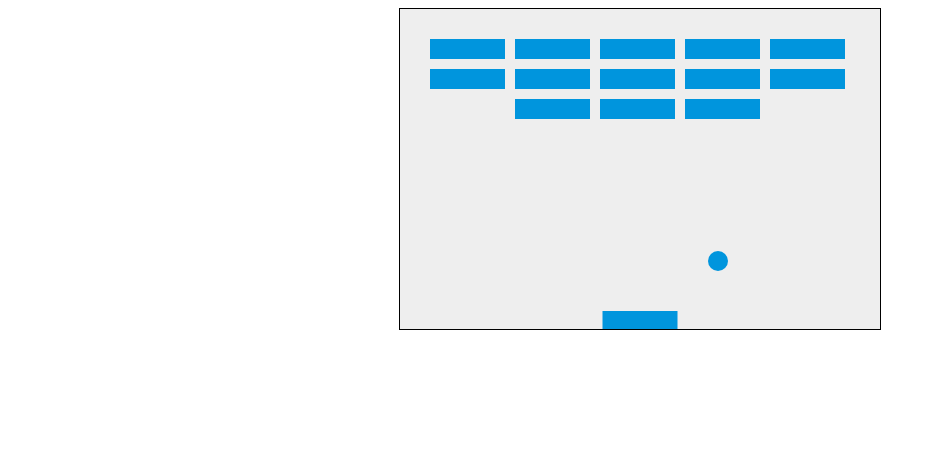
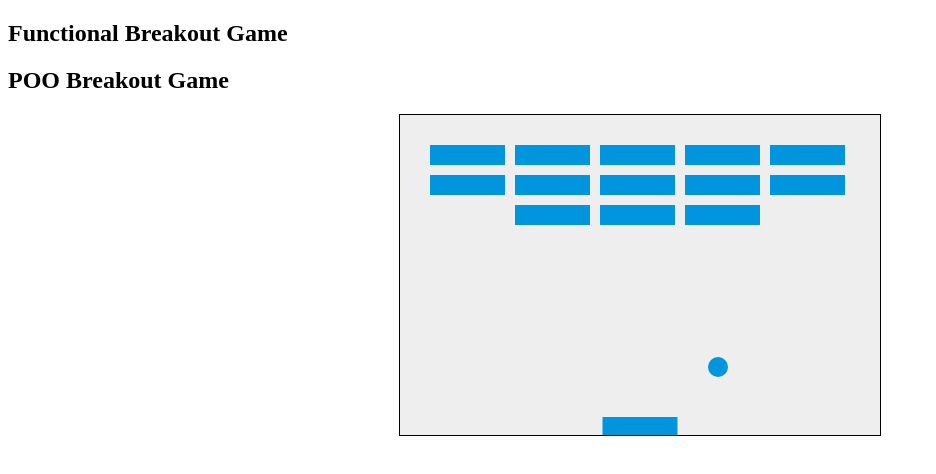
Before and after one commit to yahyasghayron/jsBreakout, a website: page public/index.html in a window 1280 px wide. Shown: the whole page, without its empty margins (0-936 px from the left). Drawn offline with Linux system fonts and the light colour scheme.

Commit message:
create a second version based on poo

```diff
--- /dev/null
+++ b/public/game2.js
@@ -0,0 +1,165 @@
+// Ball class
+class Ball {
+    constructor(radius, canvas) {
+        this.radius = radius;
+        this.x = canvas.width / 2;
+        this.y = canvas.height - 30;
+        this.dx = 2;
+        this.dy = -2;
+        this.canvas = canvas;
+        this.ctx = canvas.getContext("2d");
+    }
+
+    draw() {
+        this.ctx.beginPath();
+        this.ctx.arc(this.x, this.y, this.radius, 0, Math.PI * 2);
+        this.ctx.fillStyle = "#0095DD";
+        this.ctx.fill();
+        this.ctx.closePath();
+    }
+
+    update() {
+        this.x += this.dx;
+        this.y += this.dy;
+        this.checkWallCollision();
+    }
+
+    checkWallCollision() {
+        if (this.x + this.dx > this.canvas.width - this.radius || this.x + this.dx < this.radius) {
+            this.dx = -this.dx;
+        }
+     }
+}
+
+// Paddle class
+class Paddle {
+    constructor(width, height, canvas) {
+        this.width = width;
+        this.height = height;
+        this.x = (canvas.width - width) / 2;
+        this.canvas = canvas;
+        this.ctx = canvas.getContext("2d");
+        document.addEventListener("mousemove", this.mouseMoveHandler.bind(this), false);
+    }
+
+    draw() {
+        this.ctx.beginPath();
+        this.ctx.rect(this.x, this.canvas.height - this.height, this.width, this.height);
+        this.ctx.fillStyle = "#0095DD";
+        this.ctx.fill();
+        this.ctx.closePath();
+    }
+
+    mouseMoveHandler(e) {
+        const relativeX = e.clientX - this.canvas.offsetLeft;
+        if (relativeX > 0 && relativeX < this.canvas.width) {
+            this.x = relativeX - this.width / 2;
+        }
+    }
+}
+
+// Brick class
+class Brick {
+    constructor(x, y, width, height) {
+        this.x = x;
+        this.y = y;
+        this.width = width;
+        this.height = height;
+        this.status = 1;
+    }
+
+    draw(ctx) {
+        if (this.status == 1) {
+            ctx.beginPath();
+            ctx.rect(this.x, this.y, this.width, this.height);
+            ctx.fillStyle = "#0095DD";
+            ctx.fill();
+            ctx.closePath();
+        }
+    }
+
+    collision(ball) {
+        if (this.status == 1) {
+            if (ball.x > this.x && ball.x < this.x + this.width && ball.y > this.y && ball.y < this.y + this.height) {
+                ball.dy = -ball.dy;
+                this.status = 0;
+            }
+        }
+    }
+}
+
+// Game class
+class Game {
+    constructor(canvas) {
+        this.canvas = canvas;
+        this.ctx = canvas.getContext("2d");
+        this.ball = new Ball(10, canvas);
+        this.paddle = new Paddle(75, 18, canvas);
+        this.bricks = this.createBricks();
+        this.isGameOver = false;
+    }
+
+    createBricks() {
+        const brickRowCount = 3;
+        const brickColumnCount = 5;
+        const brickWidth = 75;
+        const brickHeight = 20;
+        const brickPadding = 10;
+        const brickOffsetTop = 30;
+        const brickOffsetLeft = 30;
+
+        const bricks = [];
+        for (let c = 0; c < brickColumnCount; c++) {
+            bricks[c] = [];
+            for (let r = 0; r < brickRowCount; r++) {
+                const brickX = c * (brickWidth + brickPadding) + brickOffsetLeft;
+                const brickY = r * (brickHeight + brickPadding) + brickOffsetTop;
+                bricks[c][r] = new Brick(brickX, brickY, brickWidth, brickHeight);
+            }
+        }
+        return bricks;
+    }
+
+    draw() {
+        this.ctx.clearRect(0, 0, this.canvas.width, this.canvas.height);
+        this.ball.draw();
+        this.paddle.draw();
+        this.bricks.flat().forEach(brick => brick.draw(this.ctx));
+        this.checkCollisions();
+    }
+
+    update() {
+        this.ball.update();
+        this.checkPaddleCollision();
+        if (this.isGameOver) {
+            alert("Game Over");
+            document.location.reload();
+        }
+    }
+
+    checkPaddleCollision() {
+        if (this.ball.y + this.ball.dy > this.canvas.height - this.ball.radius) {
+            if (this.ball.x > this.paddle.x && this.ball.x < this.paddle.x + this.paddle.width) {
+                this.ball.dy = -this.ball.dy;
+            } else {
+                this.isGameOver = true;
+            }
+        }
+    }
+
+    checkCollisions() {
+        this.bricks.flat().forEach(brick => brick.collision(this.ball));
+    }
+
+    run() {
+        setInterval(() => {
+            this.draw();
+            this.update();
+        }, 10);
+    }
+}
+
+// Initialize the game
+const canvas = document.getElementById("myCanvas2");
+const game = new Game(canvas);
+game.run();
--- a/public/index.html
+++ b/public/index.html
@@ -16,8 +16,13 @@
 </head>
 
 <body>
-  <canvas id="myCanvas" width="480" height="320"></canvas>
-  <script src="main.js"></script>
+  <h2>Functional Breakout Game</h2>
+  <!-- <canvas id="myCanvas1" width="480" height="320"></canvas> -->
+  <!-- <script src="game1.js"></script> -->
+
+  <h2>POO Breakout Game</h2>
+  <canvas id="myCanvas2" width="480" height="320"></canvas>
+  <script src="game2.js"></script>
 </body>
 
 </html>
--- a/public/main.js
+++ /dev/null
@@ -1,115 +0,0 @@
-const canvas = document.getElementById("myCanvas");
-const ctx = canvas.getContext("2d");
-
-document.addEventListener("mousemove", mouseMoveHandler, false);
-
-const ballRadius = 10;
-let x = canvas.width / 2;
-let y = canvas.height - 30;
-let dx = 2;
-let dy = -2;
-
-const paddleHeight = 18;
-const paddleWidth = 75;
-let paddleX = (canvas.width - paddleWidth) / 2;
-
-const brickRowCount = 3;
-const brickColumnCount = 5;
-const brickWidth = 75;
-const brickHeight = 20;
-const brickPadding = 10;
-const brickOffsetTop = 30;
-const brickOffsetLeft = 30;
-
-
-
-const bricks = [];
-for (let c = 0; c < brickColumnCount; c++) {
-  bricks[c] = [];
-  for (let r = 0; r < brickRowCount; r++) {
-    bricks[c][r] = { x: 0, y: 0, status: 1 };
-  }
-}
-
-
-function drawBricks() {
-  for (let c = 0; c < brickColumnCount; c++) {
-    for (let r = 0; r < brickRowCount; r++) {
-      if (bricks[c][r].status == 1) {
-        const brickX = c * (brickWidth + brickPadding) + brickOffsetLeft;
-        const brickY = r * (brickHeight + brickPadding) + brickOffsetTop;
-        bricks[c][r].x = brickX;
-        bricks[c][r].y = brickY;
-        ctx.beginPath();
-        ctx.rect(brickX, brickY, brickWidth, brickHeight);
-        ctx.fillStyle = "#0095DD";
-        ctx.fill();
-        ctx.closePath();
-      }
-    }
-  }
-}
-
-function collisionDetection() {
-  for (let c = 0; c < brickColumnCount; c++) {
-    for (let r = 0; r < brickRowCount; r++) {
-      const b = bricks[c][r];
-      if (b.status == 1) {
-        if (x > b.x && x < b.x + brickWidth && y > b.y && y < b.y + brickHeight) {
-          dy = -dy;
-          b.status = 0;
-        }
-      }
-    }
-  }
-}
-
-function drawBall() {
-  ctx.beginPath();
-  ctx.arc(x, y, ballRadius, 0, Math.PI * 2);
-  ctx.fillStyle = "#0095DD";
-  ctx.fill();
-  ctx.closePath();
-}
-
-function mouseMoveHandler(e) {
-  const relativeX = e.clientX - canvas.offsetLeft;
-  if (relativeX > 0 && relativeX < canvas.width) {
-    paddleX = relativeX - paddleWidth / 2;
-  }
-}
-
-function drawPaddle() {
-  ctx.beginPath();
-  ctx.rect(paddleX, canvas.height - paddleHeight, paddleWidth, paddleHeight);
-  ctx.fillStyle = "#0095DD";
-  ctx.fill();
-  ctx.closePath();
-}
-
-function draw() {
-  ctx.clearRect(0, 0, canvas.width, canvas.height);
-  drawBricks();
-  drawBall();
-  drawPaddle();
-  collisionDetection();
-
-  if (x + dx > canvas.width - ballRadius || x + dx < ballRadius) {
-    dx = -dx;
-  }
-  if (y + dy < ballRadius) {
-    dy = -dy;
-  } else if (y + dy > canvas.height - ballRadius) {
-    if (x > paddleX && x < paddleX + paddleWidth) {
-      dy = -dy;
-    } else {
-      alert("Game Over");
-      document.location.reload();
-    }
-  }
-
-  x += dx;
-  y += dy;
-}
-
-setInterval(draw, 10);
```
Also changed, not shown: public/game1.js (added, +132 -0 lines).
